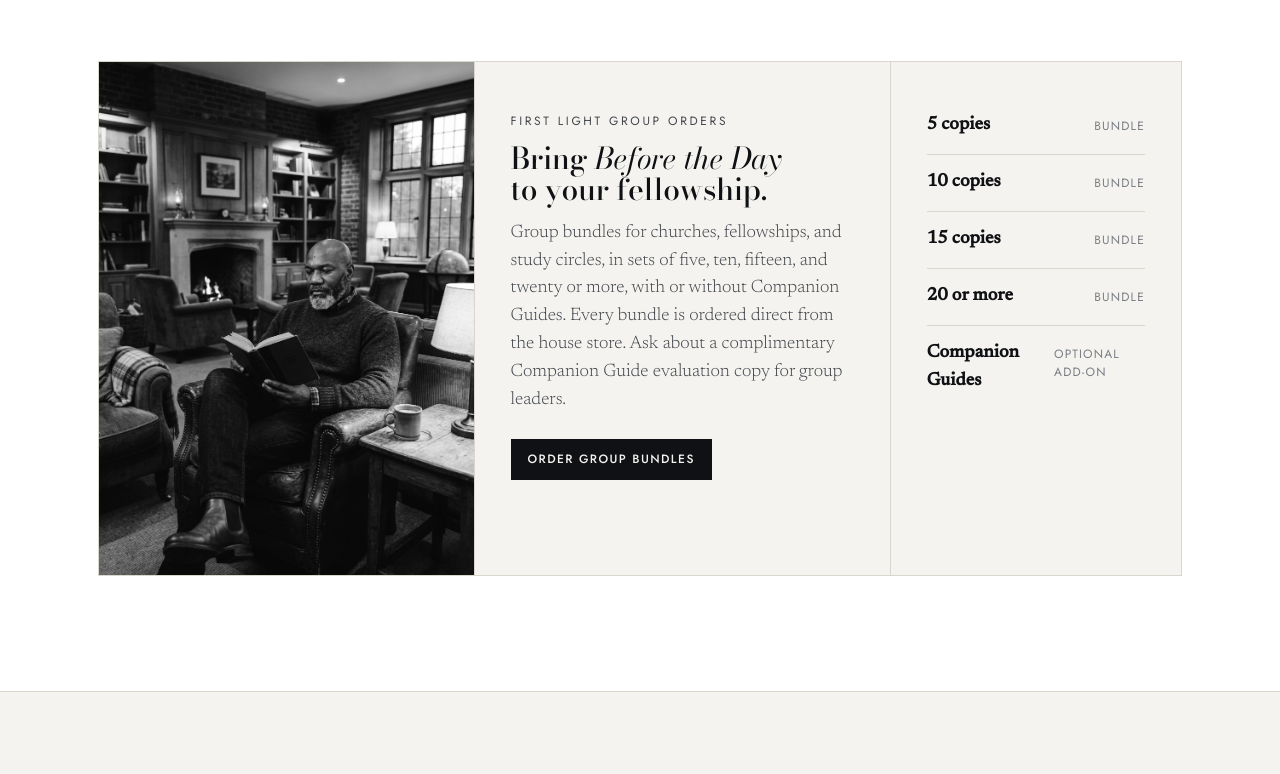
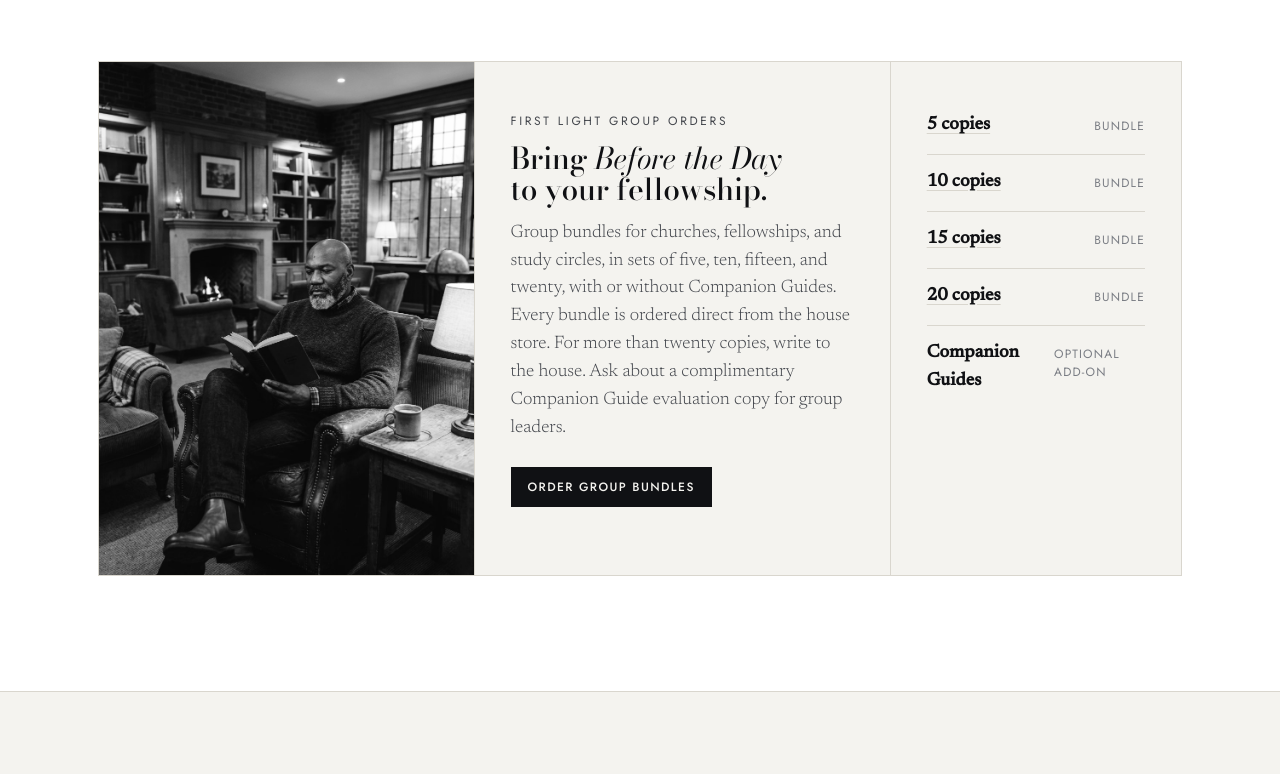
Before and after one commit to PenPressLev/penpresspublishing.com, a plain HTML site: page index.html in a window 1280 px wide. Shown: the part 6586-7360 px from the top of the page. Drawn offline with nearby package versions, Linux system fonts and the light colour scheme.

Commit message:
Link each group bundle row to its page in the house store
Co-Authored-By: Claude Fable 5.2 <noreply@anthropic.com>
Claude-Session: https://claude.ai/code/session_01MMX9QyEd1Kk1bRELALJat8

```diff
--- a/index.html
+++ b/index.html
@@ -570,7 +570,7 @@ footer .links a{color:var(--fg-2);text-decoration:none}
      "name": "Where can I buy the books?",
      "acceptedAnswer": {
       "@type": "Answer",
-      "text": "The books are sold on Amazon and direct from the house. Churches, fellowships, and study groups can order bundles of Before the Day, from five copies to twenty or more, in the house store."
+      "text": "The books are sold on Amazon and direct from the house. Churches, fellowships, and study groups can order bundles of Before the Day, in sets of five to twenty copies, in the house store."
      }
     }
    ]
@@ -833,15 +833,15 @@ footer .links a{color:var(--fg-2);text-decoration:none}
         <div>
           <p class="eyebrow">First Light Group Orders</p>
           <h3>Bring <em>Before the Day</em> to your fellowship.</h3>
-          <p>Group bundles for churches, fellowships, and study circles, in sets of five, ten, fifteen, and twenty or more, with or without Companion Guides. Every bundle is ordered direct from the house store. Ask about a complimentary Companion Guide evaluation copy for group leaders.</p>
+          <p>Group bundles for churches, fellowships, and study circles, in sets of five, ten, fifteen, and twenty, with or without Companion Guides. Every bundle is ordered direct from the house store. For more than twenty copies, write to the house. Ask about a complimentary Companion Guide evaluation copy for group leaders.</p>
           <div class="ctas" style="display:flex;flex-wrap:wrap;gap:12px;margin-top:24px"><a class="btn small solid" href="https://shop.penpresspublishing.com/" target="_blank" rel="noopener">Order Group Bundles</a></div>
         </div>
         <div>
           <ul class="tiers">
-            <li><b>5 copies</b><span>Bundle</span></li>
-            <li><b>10 copies</b><span>Bundle</span></li>
-            <li><b>15 copies</b><span>Bundle</span></li>
-            <li><b>20 or more</b><span>Bundle</span></li>
+            <li><b><a href="https://shop.penpresspublishing.com/products/first-light-5-book-group-bundle?variant=68334454309084" target="_blank" rel="noopener">5 copies</a></b><span>Bundle</span></li>
+            <li><b><a href="https://shop.penpresspublishing.com/products/first-light-10-book-group-bundle?variant=52423879917788" target="_blank" rel="noopener">10 copies</a></b><span>Bundle</span></li>
+            <li><b><a href="https://shop.penpresspublishing.com/products/first-light-15-book-group-bundle?variant=52423892828380" target="_blank" rel="noopener">15 copies</a></b><span>Bundle</span></li>
+            <li><b><a href="https://shop.penpresspublishing.com/products/first-light-20-book-group-bundle?variant=52423928709340" target="_blank" rel="noopener">20 copies</a></b><span>Bundle</span></li>
             <li><b>Companion Guides</b><span>Optional add-on</span></li>
           </ul>
         </div>
@@ -1030,7 +1030,7 @@ footer .links a{color:var(--fg-2);text-decoration:none}
         </div>
         <div>
           <h3>Where can I buy the books?</h3>
-          <p>The books are sold on Amazon and direct from the house. Churches, fellowships, and study groups can order bundles of Before the Day, from five copies to twenty or more, in the house store.</p>
+          <p>The books are sold on Amazon and direct from the house. Churches, fellowships, and study groups can order bundles of Before the Day, in sets of five to twenty copies, in the house store.</p>
         </div>
       </div>
     </div>
```
Also changed, not shown: llms.txt.
